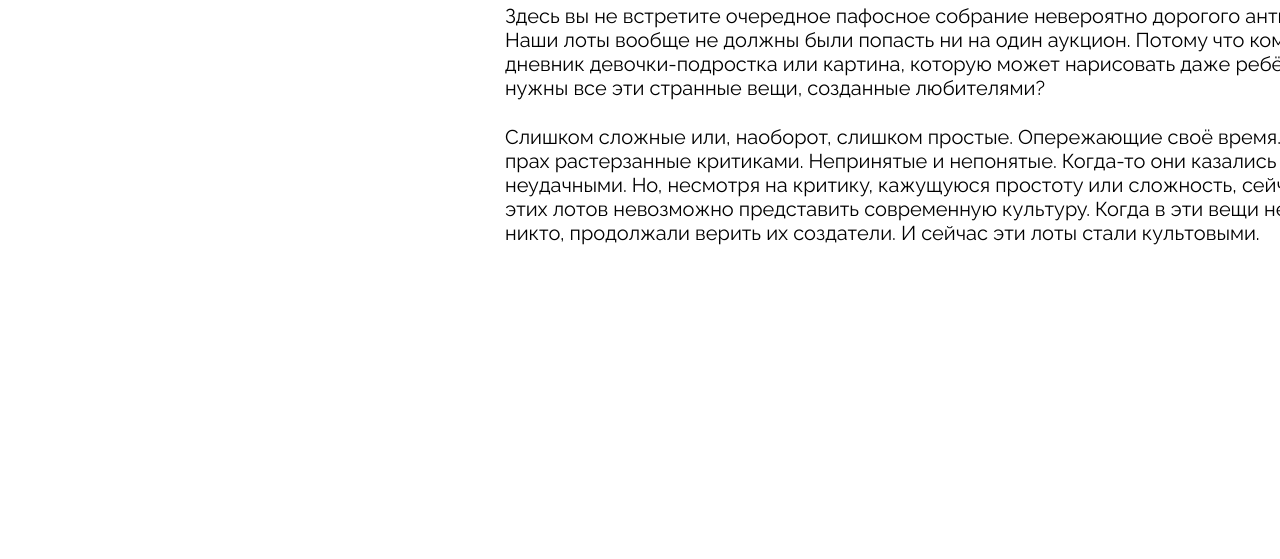
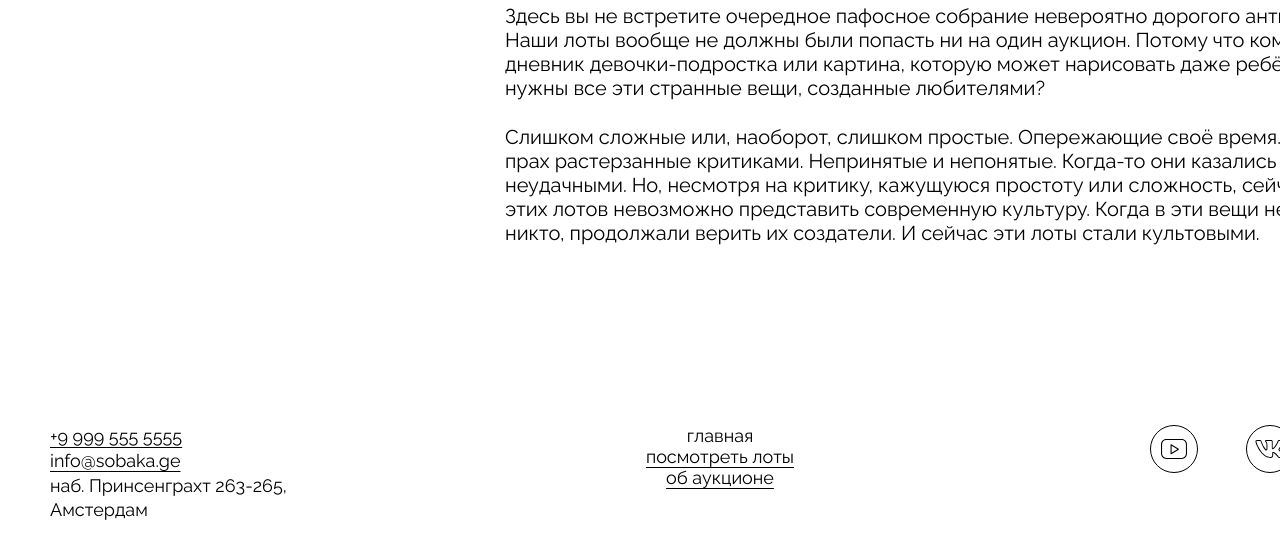
Before and after one commit to VoldemarVova/ono-tebe-nado, a plain HTML site: page index.html in a window 1280 px wide. Shown: the part 2177-2736 px from the top of the page. Before the commit the page ends 2422 px from the top, so only its background shows below. Drawn offline with Linux system fonts and the light colour scheme.

Commit message:
Готовая секция footer

```diff
--- a/index.html
+++ b/index.html
@@ -11,7 +11,7 @@
     <title>Оно тебе надо — аукцион вещей, в которые никто не верил</title>
   </head>
   <body>
-    <header class="header">
+    <header class="header" id="header">
       <nav>
         <ul class="header__links-list">
           <li class="header__links-list-item header__links-list-item_no-bullit">главная</li>
@@ -79,6 +79,24 @@
         </div>
       </section>
     </main>
-    <footer class="footer"></footer>
+    <footer class="footer">
+      <address class="address">
+        <a href="tel:+99995555555">+9 999 555 5555</a>
+        <a href="mailto:info@sobaka.ge">info@sobaka.ge</a>
+        <p>наб. Принсенграхт 263-265,<br>Амстердам</p>
+      </address>
+      <nav>
+        <ul class="footer__menu-list">
+          <li class="footer__menu-list-item"><a class="footer__menu-link_active" href="#header">главная</a></li>
+          <li class="footer__menu-list-item" ><a href="#lots">посмотреть лоты</a></li>
+          <li class="footer__menu-list-item"><a href="#about">об аукционе</a></li>
+        </ul>
+      </nav>
+      <span class="footer__social-list-item">
+        <img class="footer__social-link" src="./images/yt.svg" alt="Иконка Ютуб">
+        <img class="footer__social-link" src="./images/vk.svg" alt="Иконка ВК">
+        <img class="footer__social-link" src="./images/pinterest.svg" alt="Иконка Pinterest">
+      </span>
+    </footer>
   </body>
 </html>
--- a/styles/style.css
+++ b/styles/style.css
@@ -196,7 +196,7 @@ body {
 .about {
     display: grid;
     grid-template-columns: 430px 1fr;
-    margin: 0 50px;
+    margin: 0 50px 180px 50px;
     column-gap: 25px;
 }
 
@@ -239,3 +239,31 @@ body {
 .about__text-no-margin-bottom {
     margin-bottom: 0;
 }
+
+.footer {
+    margin: 0 50px 90px 50px;
+    display: grid;
+    grid-template-columns: repeat(3, 1fr);
+    font-size: 18px;
+}
+
+.footer__menu-list {
+    display: flex;
+    flex-direction: column;
+    align-items: center;
+    column-gap: 32px;
+    list-style: none;
+    text-underline-offset: 4px;
+}
+
+.footer__menu-link_active {
+    text-decoration: none;
+}
+
+.footer__social-list-item {
+    display: flex;
+    margin-left: 207px;
+    width: 48px;
+    height: 48px;
+    gap: 48px;
+}
```
